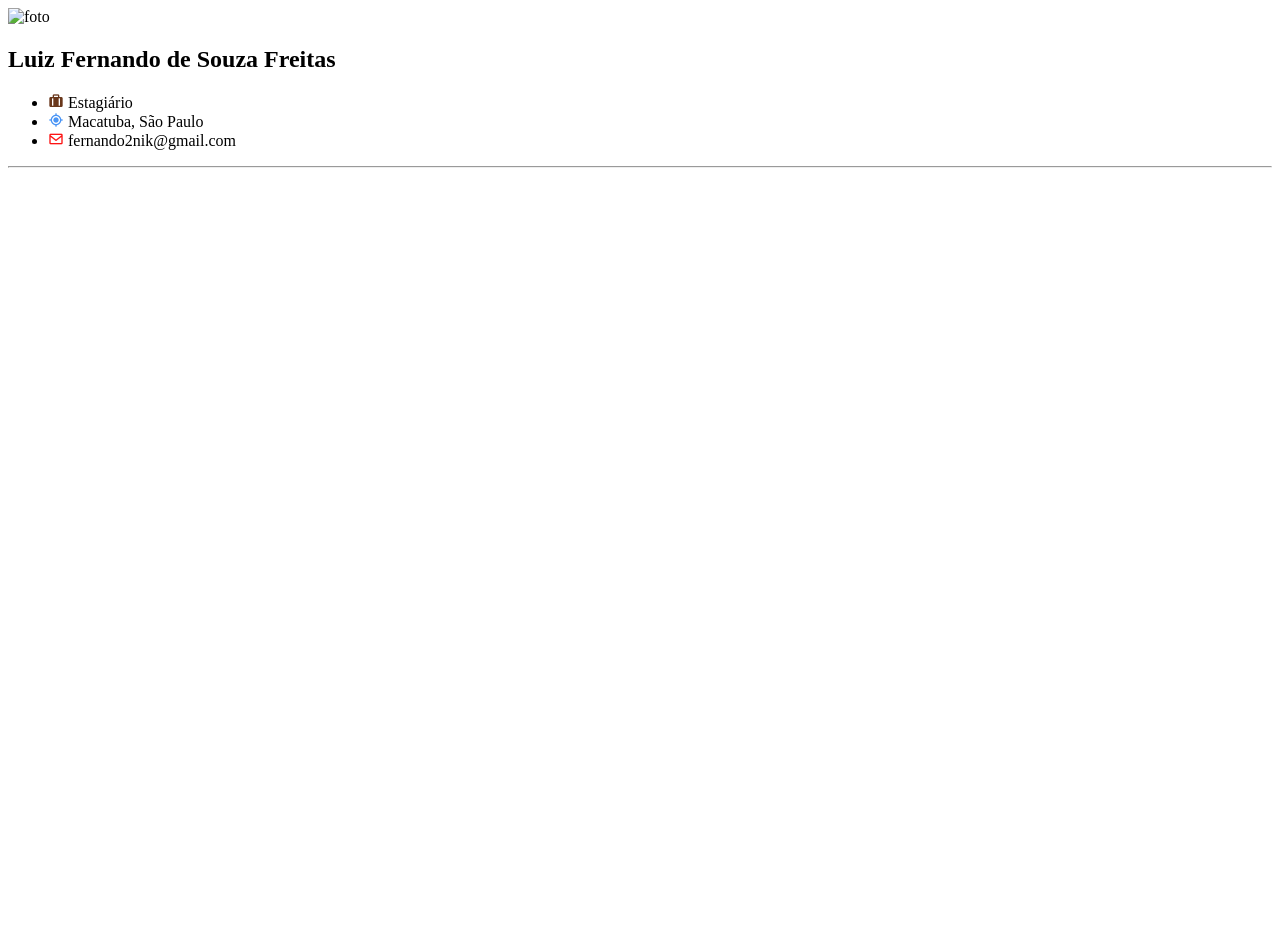
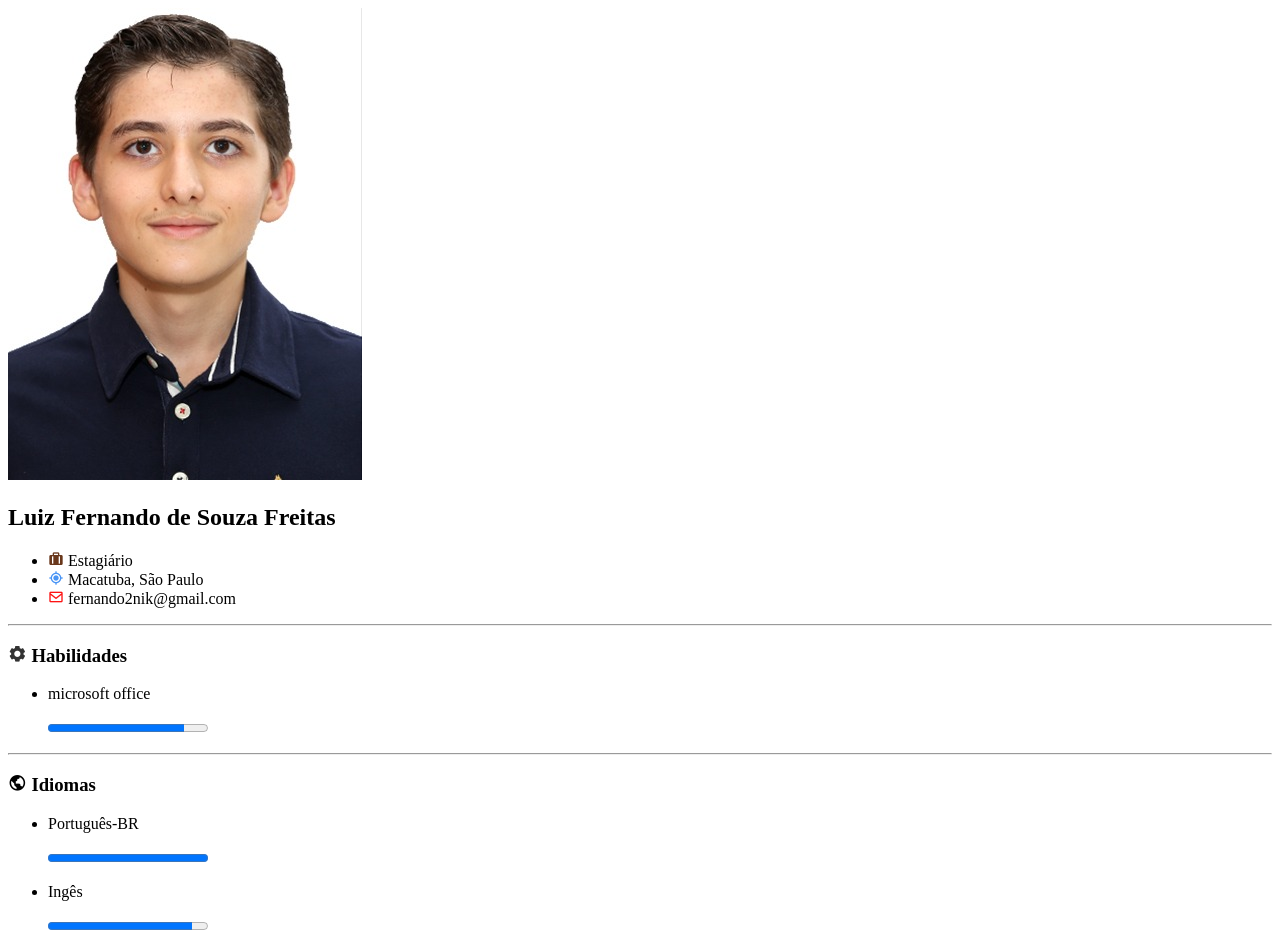
Before and after one commit to Luiz599/Curriculo, a plain HTML site: page index.html in a window 1280 px wide. Before the commit the page ends 800 px from the top, so only its background shows below. Drawn offline with nearby package versions, Linux system fonts and the light colour scheme.

Commit message:
+foto +configuração +index atualizado

```diff
--- a/index.html
+++ b/index.html
@@ -11,7 +11,7 @@
     <main>
         <section class="left">
             <div class="foto">
-                <img src="" alt="foto">
+                <img src="IMG-20210120-WA0002.jpg" alt="foto">
                 <h1>Luiz Fernando de Souza Freitas</h1>
             </div>
             <div class="pessoais">
@@ -28,6 +28,31 @@
                 </ul>
             </div>
             <hr>
+            <div>
+                <section class="habilidades">
+                    <h3><i class='bx bxs-cog' style='color:#333333'  ></i> Habilidades</h3>
+                    <ul>
+                        <li>
+                            <p>microsoft office</p>
+                            <progress max="100" value="85"></progress>
+                        </li>
+                    </ul>
+                </section>
+            </div>
+            <hr>
+            <div class="Idiomas">
+                <h3><i class='bx bx-world'></i> Idiomas</h3>
+                <ul>
+                    <li>
+                        <p>Português-BR</p>
+                        <progress max="100" value="100"></progress>
+                    </li>
+                    <li>
+                        <p>Ingês</p>
+                        <progress max="100" value="90"></progress>
+                    </li>
+                </ul>
+            </div>
         </section>
         <section class="right">
 
```
Also changed, not shown: IMG-20210120-WA0002.jpg (added), configuração GIT.txt (added).
